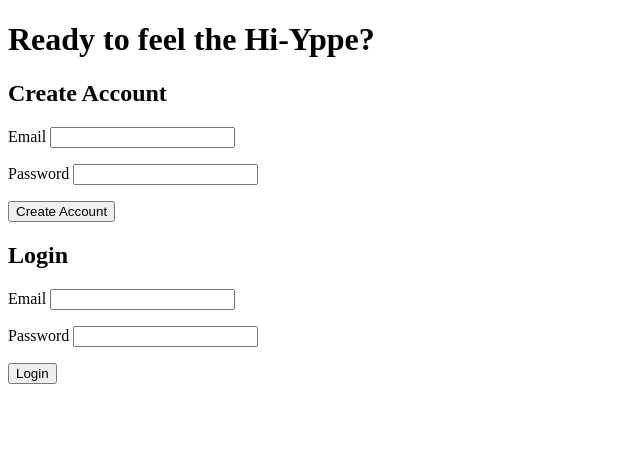
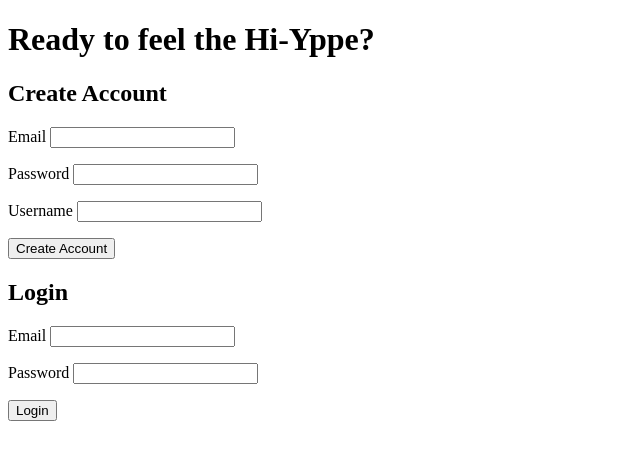
Before and after one commit to TheArchitekt/Hi-Yppe, a Flask app: page / in a window 1280 px wide. Shown: the top 460 px of the page, without its empty margins (0-640 px from the left). Run offline with Flask 2, Linux system fonts and the light colour scheme.

Commit message:
Fix Home Template

```diff
--- a/templates/home.html
+++ b/templates/home.html
@@ -13,6 +13,10 @@
 
     <p>
         Password <input type="password" name="user_password">
+    </p>
+
+    <p>
+        Username <input type="text" name="user_name">
     </p>
 
     <p>
```
